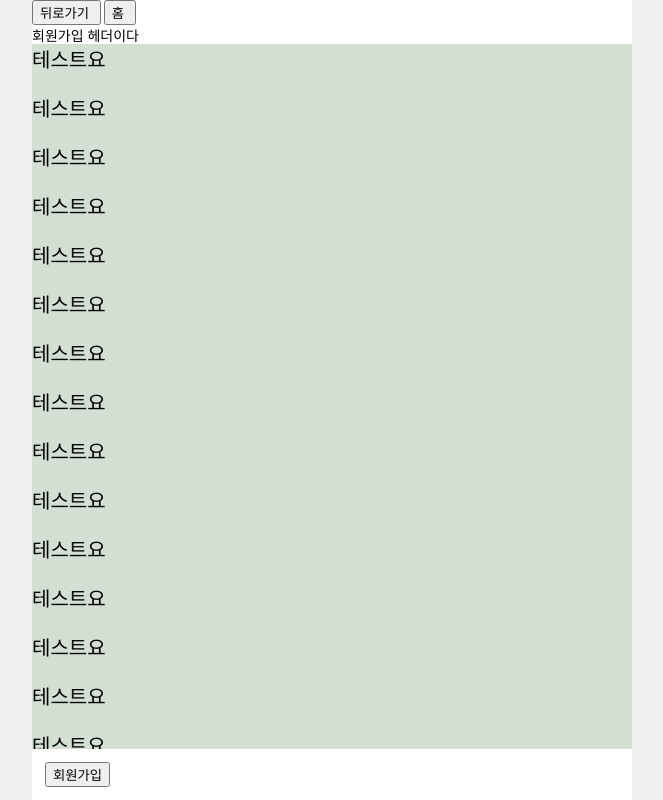
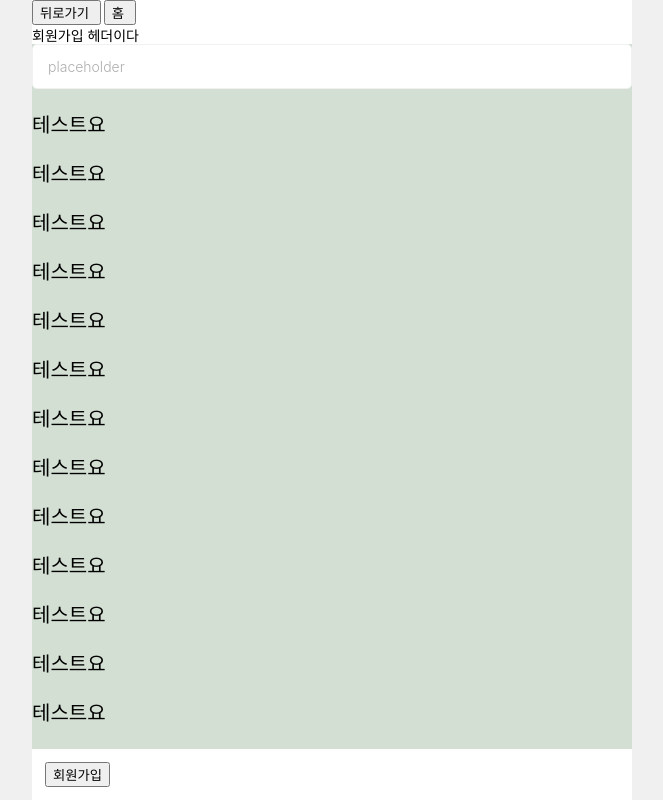
Before and after one commit to hyegineer/publ-dapet, a plain HTML site: page sign-up.html in a window 1280 px wide. Shown: the whole page, without its empty margins (308-971 px from the left). Drawn offline with Linux system fonts and the light colour scheme; a web font is replaced by a local one.

Commit message:
회원가입 폼

```diff
--- a/assets/css/style.css
+++ b/assets/css/style.css
@@ -82,6 +82,26 @@ html {
 .contents-bottom-wrapper {
   width: 100%;
   padding: 13px;
+}
+
+.custom-inp {
+  width: 100%;
+  border-radius: 5px;
+  border: 1px solid var(--gray_light, #F1F1F1);
+  padding: 0 1.5rem;
+  height: 4.5rem;
+  outline: none;
+  background-color: white;
+}
+
+.custom-inp:focus {
+  border-color: var(--gray, #aeaeae);
+}
+
+.custom-inp::placeholder {
+  color: var(--gray, #AEAEAE);
+  font-size: 1.4rem;
+  font-weight: 300;
 }
 
 /* iPhone XR : 1792x828px at 326ppi */
--- a/sign-up.html
+++ b/sign-up.html
@@ -55,7 +55,9 @@
             <div class="contents-container">
               <div class="contents-top-wrapper">
                 <ul>
-                  <li>테스트요</li>
+                  <li>
+                    <input type="text" class="custom-inp" placeholder="placeholder">
+                  </li>
                   <li>테스트요</li>
                   <li>테스트요</li>
                   <li>테스트요</li>
```
